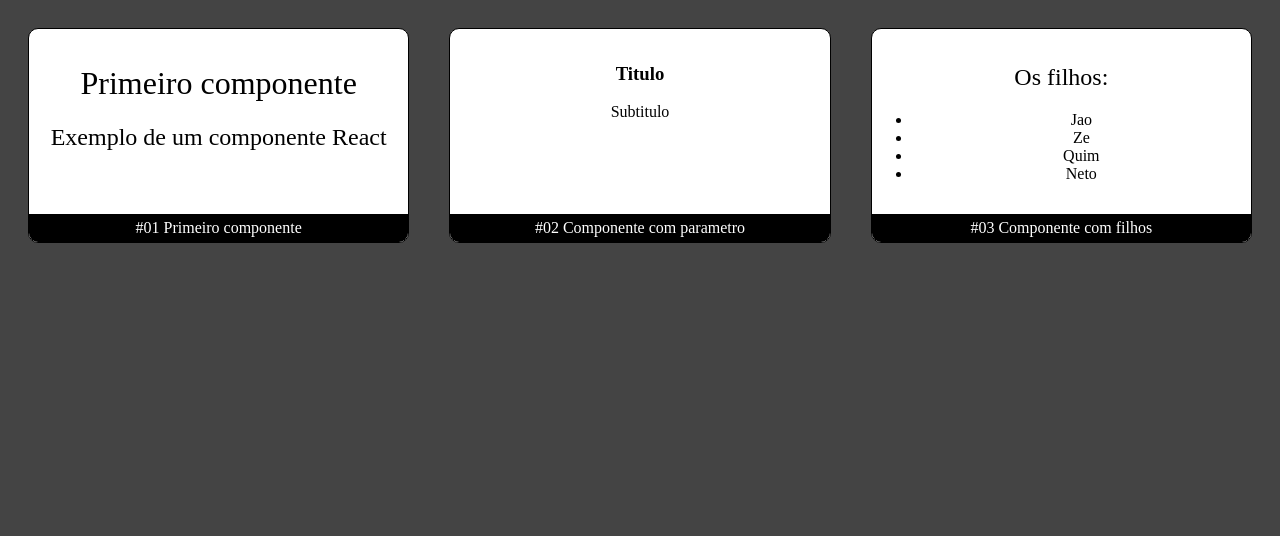
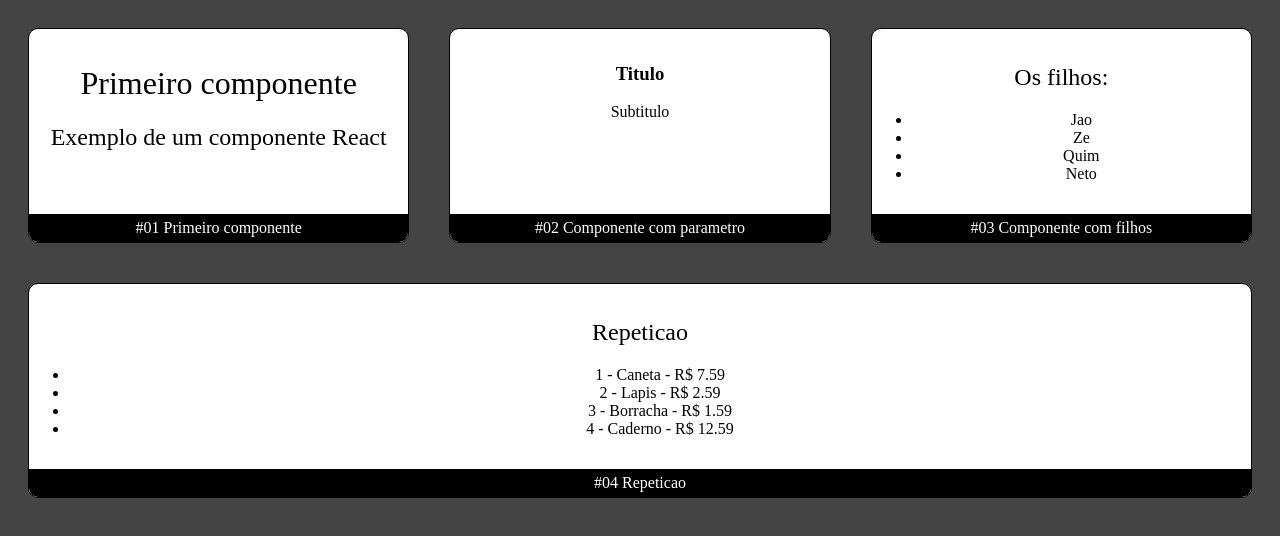
Before and after one commit to letsmgo/aulaAssincronaReact, a React (Create React App) app: page / in a window 1280 px wide. Shown: the top 536 px of the page. Built offline with nearby package versions, Linux system fonts and the light colour scheme.

Commit message:
Criar repeticao em jsx

```diff
--- a/src/App.jsx
+++ b/src/App.jsx
@@ -1,14 +1,12 @@
 /* eslint-disable import/no-anonymous-default-export */
 import React from "react";
-import './components/layout/Card'
-import Card from './components/layout/Card'
-import Primeiro from './components/Primeiro'
 import'./App.css'
-
 
 import ComParametro from './components/ComParametro'
 import ComFilhos from './components/ComFilhos'
-
+import Primeiro from './components/Primeiro'
+import Card from './components/layout/Card'
+import Repeticao from './components/Repeticao'
 
 
 export default (props) => (
@@ -32,14 +30,12 @@ export default (props) => (
                 </ul>
             </ComFilhos>
         </Card>
+
+        <Card titulo="#04 Repeticao">
+            <Repeticao>
+
+            </Repeticao>
+        </Card>
+
     </div>
-
-    /*
-   COMENTADO PARA FINS DIDÁTICOS
-
-
-
-
-   */
-
 )
--- /dev/null
+++ b/src/components/Repeticao.jsx
@@ -0,0 +1,22 @@
+/* eslint-disable import/no-anonymous-default-export */
+import React from "react";
+import produtos from '../data/produtos'
+
+export default props => {
+
+    function getProdutosListItem (){
+        return produtos.map(prod => {
+            return <li key={prod.id}>
+                    {prod.id} - {prod.nome} - R$ {prod.preco}
+                </li>
+        })
+    }
+    return (
+        <div>
+            <h2>Repeticao</h2>
+            <ul>
+                {getProdutosListItem()}
+            </ul>
+        </div>
+    )
+}
--- /dev/null
+++ b/src/data/produtos.js
@@ -0,0 +1,8 @@
+/* eslint-disable import/no-anonymous-default-export */
+export default [
+    {id: 1, nome:'Caneta', preco: 7.59},
+    {id: 2, nome:'Lapis', preco: 2.59},
+    {id: 3, nome:'Borracha', preco: 1.59},
+    {id: 4, nome:'Caderno', preco: 12.59}
+
+]
```
